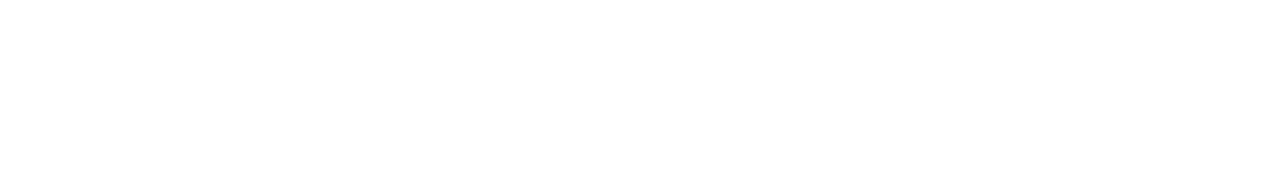
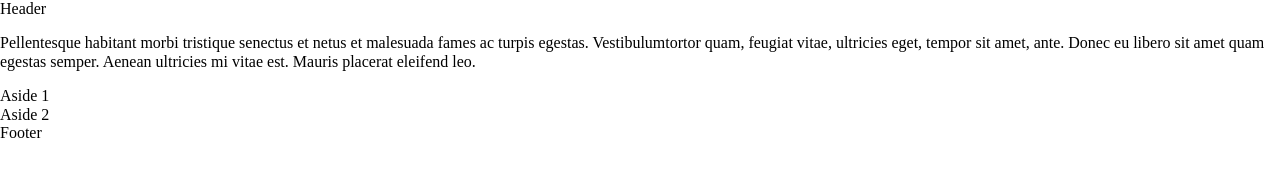
Before and after one commit to VovaNguyen11/css-flexbox, a plain HTML site: page index.html in a window 1280 px wide. Drawn offline with Linux system fonts and the light colour scheme.

Commit message:
added structure

```diff
--- a/index.html
+++ b/index.html
@@ -1,12 +1,21 @@
 <!DOCTYPE html>
 <html lang="en">
+
 <head>
     <meta charset="UTF-8">
     <link rel="stylesheet" href="css/normalize.css">
     <link rel="stylesheet" href="css/style.css">
     <title>Document</title>
 </head>
-<body>
 
+<body class="wrapper">
+    <header class="header">Header</header>
+    <article class="main">
+        <p>Pellentesque habitant morbi tristique senectus et netus et malesuada fames ac turpis egestas. Vestibulumtortor quam, feugiat vitae, ultricies eget, tempor sit amet, ante. Donec eu libero sit amet quam egestas semper. Aenean ultricies mi vitae est. Mauris placerat eleifend leo.</p>
+    </article>
+    <aside class="aside aside-1">Aside 1</aside>
+    <aside class="aside aside-2">Aside 2</aside>
+    <footer class="footer">Footer</footer>
 </body>
+
 </html>
```
Also changed, not shown: 1 other file.
